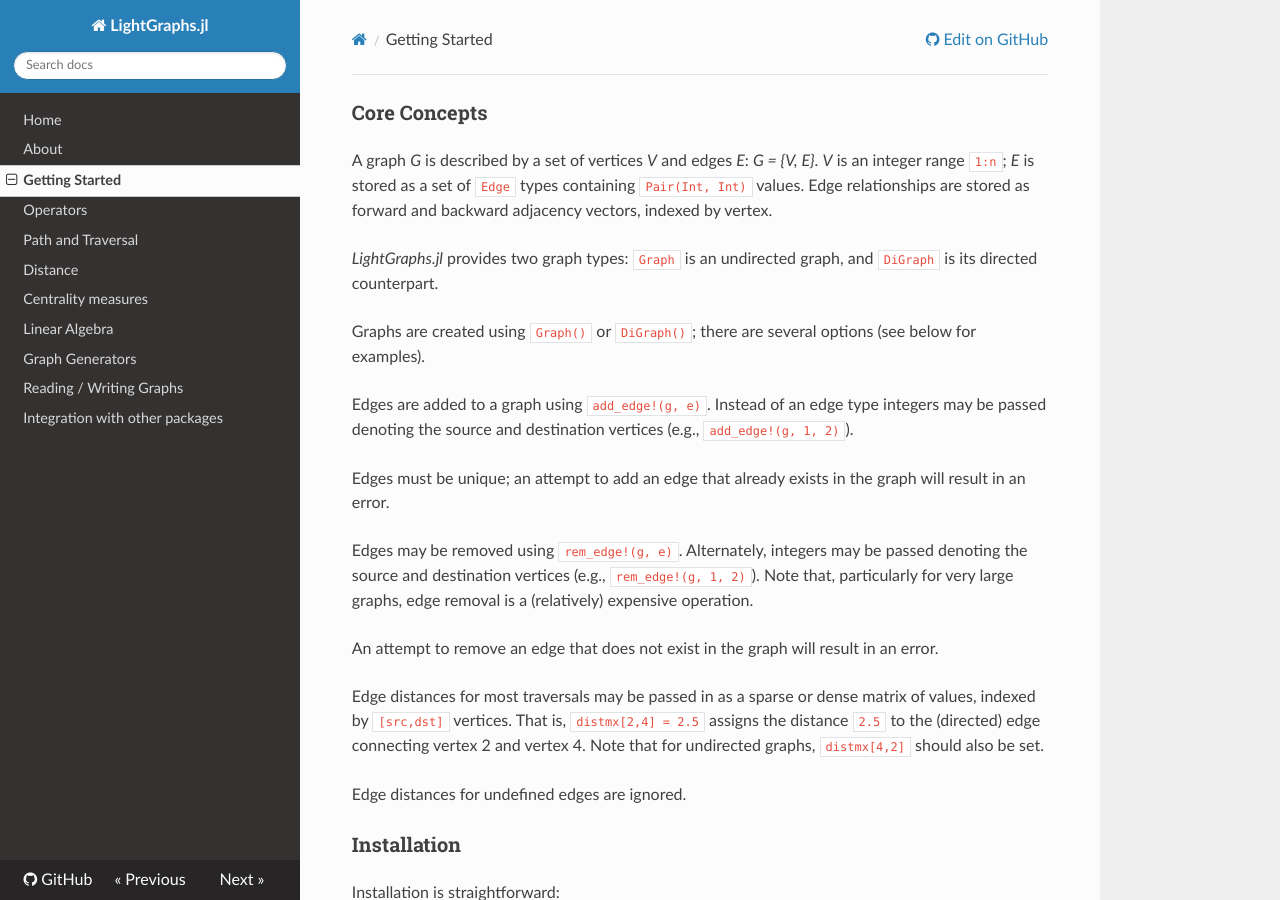
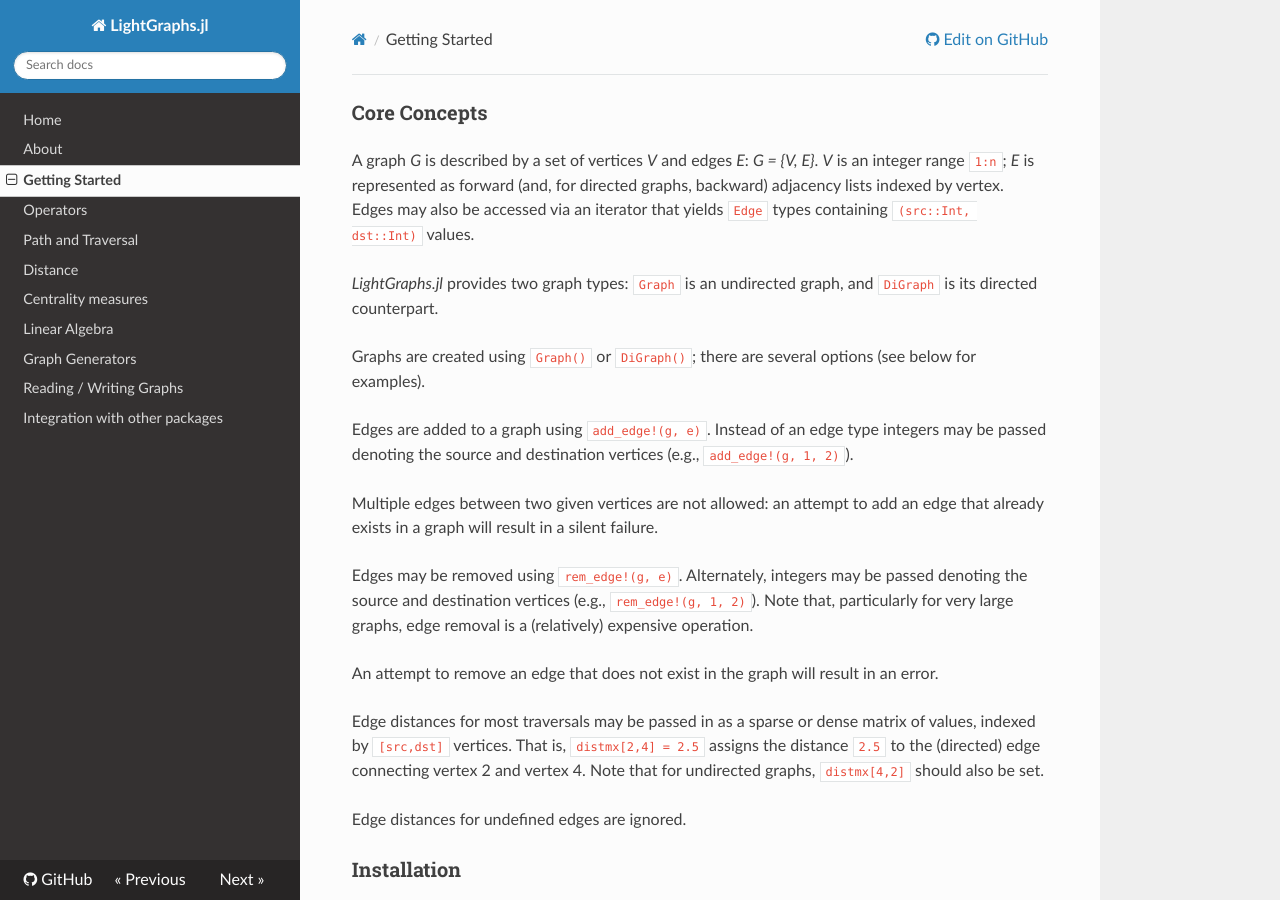
Before and after one commit to sbromberger/LightGraphs.jl, an MkDocs documentation site: the page built from doc/gettingstarted.md, in a window 1280 px wide and 900 px high. Built offline with MkDocs 1.6.1, drawn with Linux system fonts in a browser that asks for light colours; nearby versions of some CDN libraries; old or Windows-style settings are respelled for this version of MkDocs.

```diff
--- a/doc/gettingstarted.md
+++ b/doc/gettingstarted.md
@@ -1,10 +1,10 @@
 <!-- AUTOGENERATED. See 'doc/build.jl' for source. -->
 ### Core Concepts
 A graph *G* is described by a set of vertices *V* and edges *E*:
-*G = {V, E}*. *V* is an integer range `1:n`; *E* is stored as a set
-of `Edge` types containing `Pair(Int, Int)` values. Edge
-relationships are stored as forward and backward adjacency vectors, indexed by
-vertex.
+*G = {V, E}*. *V* is an integer range `1:n`; *E* is represented as forward
+(and, for directed graphs, backward) adjacency lists indexed by vertex. Edges
+may also be accessed via an iterator that yields `Edge` types containing
+`(src::Int, dst::Int)` values.
 
 *LightGraphs.jl* provides two graph types: `Graph` is an undirected graph, and
 `DiGraph` is its directed counterpart.
@@ -16,8 +16,8 @@ Edges are added to a graph using `add_edge!(g, e)`. Instead of an edge type
 integers may be passed denoting the source and destination vertices (e.g.,
 `add_edge!(g, 1, 2)`).
 
-Edges must be unique; an attempt to add an edge that already exists in the graph
-will result in an error.
+Multiple edges between two given vertices are not allowed: an attempt to
+add an edge that already exists in a graph will result in a silent failure.
 
 Edges may be removed using `rem_edge!(g, e)`. Alternately, integers may be passed
 denoting the source and destination vertices (e.g., `rem_edge!(g, 1, 2)`). Note
```
Also changed, not shown: README.md (+3 -7 lines), doc/basicmeasures.md (+1 -1 lines), doc/generators.md (+2 -4 lines), doc/pathing.md (+1 -1 lines), 1 other file.
